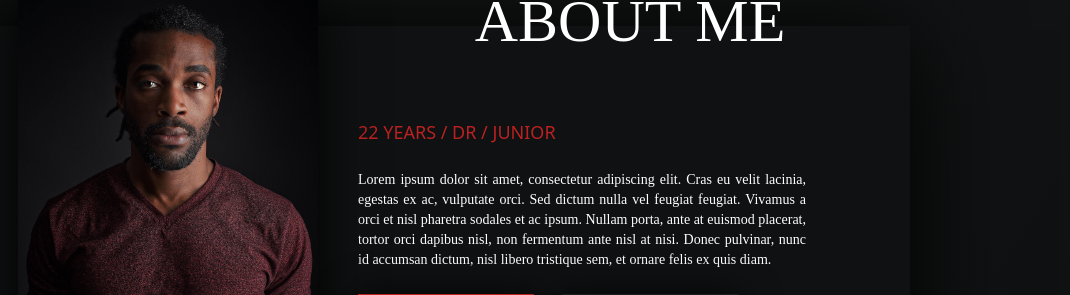
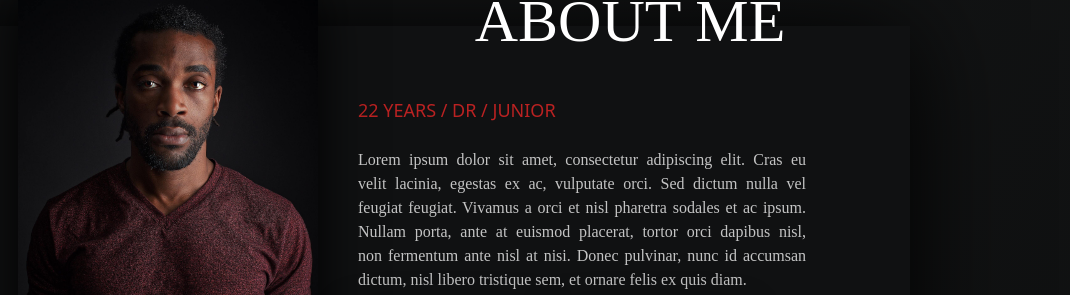
Before and after one commit to Johanfeliz08/devjohan-portfolio, an Astro site: page / in a window 1280 px wide. Shown: the part 2238-2533 px from the top of the page, 210-1280 px from the left. Built offline with nearby package versions, Linux system fonts and the light colour scheme; Astro itself is replaced by a stand-in of ours; a web font is replaced by a local one.

Commit message:
The paragraph styles of the about me section updated as the cards

```diff
--- a/src/components/AboutMe.astro
+++ b/src/components/AboutMe.astro
@@ -29,7 +29,7 @@ import SecondaryLink from "./utils/SecondaryLink.astro";
         <h3>22 YEARS / DR / JUNIOR</h3>
       </div>
 
-      <p class="text-sm text-justify max-w-md text-balance">
+      <p class="text-base text-justify max-w-md text-balance opacity-75">
         Lorem ipsum dolor sit amet, consectetur adipiscing elit. Cras eu velit
         lacinia, egestas ex ac, vulputate orci. Sed dictum nulla vel feugiat
         feugiat. Vivamus a orci et nisl pharetra sodales et ac ipsum. Nullam
```
